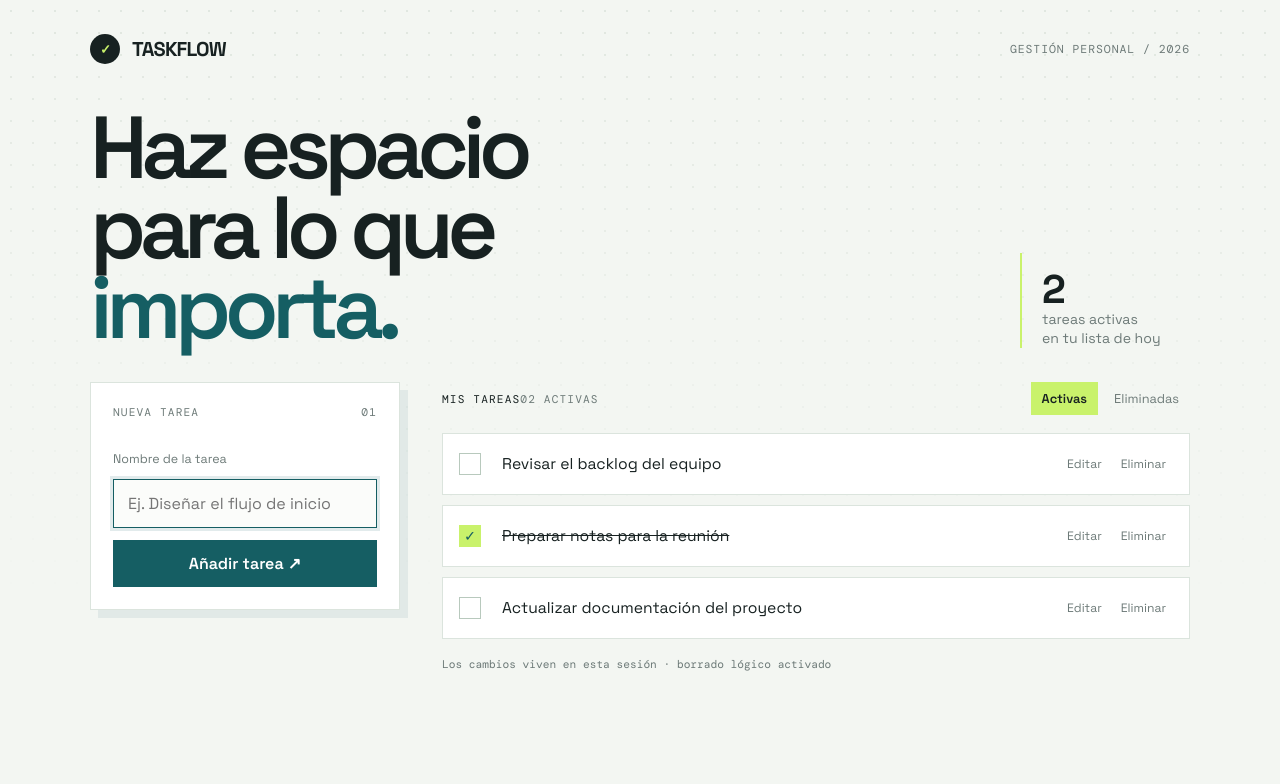
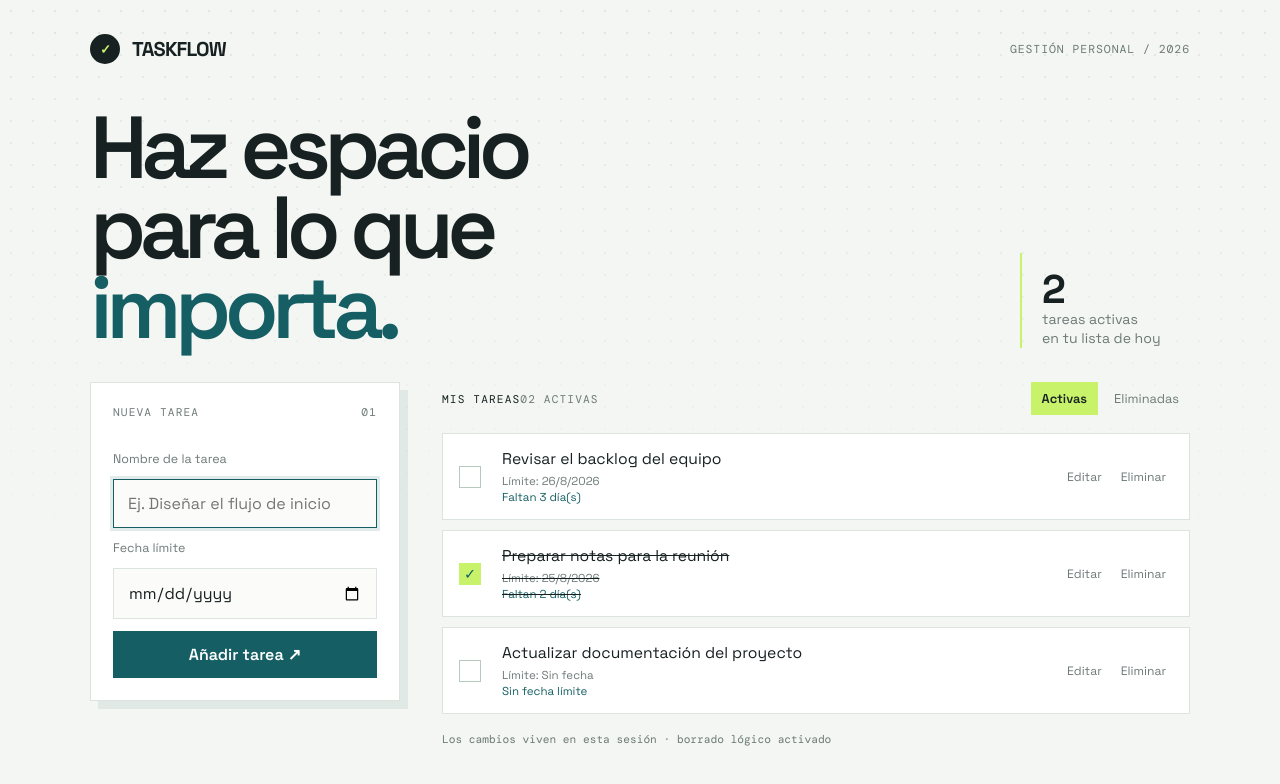
Before and after one commit to CVUCB/ProjectoDePrueba, a React (Vite) app: page / in a window 1280 px wide. Shown: the top 784 px of the page. Built offline with nearby package versions, Linux system fonts and the light colour scheme.

Commit message:
feat: adicionar deadline a las tareas

```diff
--- a/src/App.jsx
+++ b/src/App.jsx
@@ -4,9 +4,9 @@ import TaskList from './components/TaskList';
 import TaskToolbar from './components/TaskToolbar';
 
 const starterTasks = [
-  { id: 1, name: 'Revisar el backlog del equipo', active: true, deleted: false },
-  { id: 2, name: 'Preparar notas para la reunión', active: false, deleted: false },
-  { id: 3, name: 'Actualizar documentación del proyecto', active: true, deleted: false },
+  { id: 1, name: 'Revisar el backlog del equipo', active: true, deleted: false, deadline: '2026-08-26' },
+  { id: 2, name: 'Preparar notas para la reunión', active: false, deleted: false, deadline: '2026-08-25' },
+  { id: 3, name: 'Actualizar documentación del proyecto', active: true, deleted: false, deadline: '' },
 ];
 
 function App() {
@@ -16,18 +16,47 @@ function App() {
   const activeCount = tasks.filter((task) => !task.deleted && task.active).length;
   const deletedCount = tasks.filter((task) => task.deleted).length;
 
-  function addOrUpdate(name) {
+  function addOrUpdate(name, deadline) {
     setTasks((current) => editingTask
-      ? current.map((task) => task.id === editingTask.id ? { ...task, name } : task)
-      : [...current, { id: Date.now(), name, active: true, deleted: false }]);
+      ? current.map((task) => {
+        if (task.id === editingTask.id) {
+          task.name = name;
+          task.deadline = deadline;
+        }
+        return task;
+      })
+      : [...current, { id: Date.now(), name, active: true, deleted: false, deadline }]);
     setEditingTask(null);
   }
 
+  function getRemainingTime(task) {
+    if (!task.deadline) return 'Sin fecha límite';
+
+    const now = new Date();
+    const end = new Date(task.deadline + 'T23:59:59');
+    const diffMs = end.getTime() - now.getTime();
+    const dayMs = 24 * 60 * 60 * 1000;
+    const days = Math.ceil(diffMs / dayMs);
+
+    if (days < 0) return `Vencida hace ${Math.abs(days)} día(s)`;
+    if (days === 0) return 'Vence hoy';
+    return `Faltan ${days} día(s)`;
+  }
+
   const handlers = {
-    onToggle: (id) => setTasks((current) => current.map((task) => task.id === id ? { ...task, active: !task.active } : task)),
+    onToggle: (id) => setTasks((current) => current.map((task) => {
+      if (task.id === id) task.active = !task.active;
+      return task;
+    })),
     onEdit: setEditingTask,
-    onDelete: (id) => setTasks((current) => current.map((task) => task.id === id ? { ...task, deleted: true } : task)),
-    onRestore: (id) => setTasks((current) => current.map((task) => task.id === id ? { ...task, deleted: false } : task)),
+    onDelete: (id) => setTasks((current) => current.map((task) => {
+      if (task.id === id) task.deleted = true;
+      return task;
+    })),
+    onRestore: (id) => setTasks((current) => current.map((task) => {
+      if (task.id === id) task.deleted = false;
+      return task;
+    })),
   };
 
   return (
@@ -44,7 +73,7 @@ function App() {
         <TaskForm editingTask={editingTask} onSave={addOrUpdate} onCancel={() => setEditingTask(null)} />
         <div>
           <TaskToolbar filter={filter} setFilter={setFilter} activeCount={activeCount} deletedCount={deletedCount} />
-          <TaskList tasks={tasks} filter={filter} handlers={handlers} />
+          <TaskList tasks={tasks} filter={filter} handlers={handlers} getRemainingTime={getRemainingTime} />
           <div className="meta">Los cambios viven en esta sesión · borrado lógico activado</div>
         </div>
       </section>
--- a/src/components/TaskForm.jsx
+++ b/src/components/TaskForm.jsx
@@ -2,15 +2,17 @@ import { useEffect, useState } from 'react';
 
 function TaskForm({ editingTask, onSave, onCancel }) {
   const [name, setName] = useState(editingTask?.name ?? '');
+  const [deadline, setDeadline] = useState(editingTask?.deadline ?? '');
 
   useEffect(() => {
     setName(editingTask?.name ?? '');
+    setDeadline(editingTask?.deadline ?? '');
   }, [editingTask]);
 
   function submit(event) {
     event.preventDefault();
     const cleanName = name.trim();
-    if (cleanName) onSave(cleanName);
+    if (cleanName) onSave(cleanName, deadline);
   }
 
   return (
@@ -27,6 +29,13 @@ function TaskForm({ editingTask, onSave, onCancel }) {
         placeholder="Ej. Diseñar el flujo de inicio"
         autoFocus
       />
+      <label htmlFor="task-deadline">Fecha límite</label>
+      <input
+        id="task-deadline"
+        type="date"
+        value={deadline}
+        onChange={(event) => setDeadline(event.target.value)}
+      />
       <button className="primary" type="submit">
         {editingTask ? 'Guardar cambios' : 'Añadir tarea'} <span aria-hidden="true">↗</span>
       </button>
--- a/src/components/TaskItem.jsx
+++ b/src/components/TaskItem.jsx
@@ -1,4 +1,6 @@
-function TaskItem({ task, onToggle, onEdit, onDelete, onRestore }) {
+function TaskItem({ task, onToggle, onEdit, onDelete, onRestore, getRemainingTime }) {
+  const x = task.deadline ? new Date(task.deadline + 'T00:00:00').toLocaleDateString('es-CO') : 'Sin fecha';
+
   return (
     <article className={`task ${task.active ? '' : 'is-done'}`}>
       {!task.deleted && (
@@ -6,7 +8,11 @@ function TaskItem({ task, onToggle, onEdit, onDelete, onRestore }) {
           {task.active ? '' : '✓'}
         </button>
       )}
-      <span className="task-name">{task.name}</span>
+      <span className="task-name">
+        {task.name}
+        <small className="task-deadline">Límite: {x}</small>
+        <small className="task-remaining">{getRemainingTime(task)}</small>
+      </span>
       <div className="task-actions">
         {task.deleted ? (
           <button className="icon-btn" onClick={() => onRestore(task.id)}>Restaurar</button>
--- a/src/components/TaskList.jsx
+++ b/src/components/TaskList.jsx
@@ -1,6 +1,6 @@
 import TaskItem from './TaskItem';
 
-function TaskList({ tasks, filter, handlers }) {
+function TaskList({ tasks, filter, handlers, getRemainingTime }) {
   const visibleTasks = tasks.filter((task) => (filter === 'deleted' ? task.deleted : !task.deleted));
 
   if (!visibleTasks.length) {
@@ -14,7 +14,7 @@ function TaskList({ tasks, filter, handlers }) {
 
   return (
     <div className="tasks">
-      {visibleTasks.map((task) => <TaskItem key={task.id} task={task} {...handlers} />)}
+      {visibleTasks.map((task, index) => <TaskItem key={index} task={task} getRemainingTime={getRemainingTime} {...handlers} />)}
     </div>
   );
 }
--- a/src/styles.css
+++ b/src/styles.css
@@ -39,6 +39,8 @@ input:focus { border-color: var(--teal); box-shadow: 0 0 0 3px rgba(21,94,99,.12
 .check { width: 22px; height: 22px; border: 1px solid #b8c9bd; background: transparent; color: var(--teal); display: grid; place-items: center; padding: 0; font-size: .9rem; }
 .is-done .check { background: var(--lime); border-color: var(--lime); }
 .task-name { font-size: .98rem; overflow-wrap: anywhere; }
+.task-deadline { display: block; margin-top: 5px; color: var(--muted); font-size: .72rem; }
+.task-remaining { display: block; margin-top: 2px; color: var(--teal); font-size: .72rem; }
 .is-done .task-name { text-decoration: line-through; }
 .task-actions { display: flex; gap: 5px; }
 .icon-btn { border: 0; background: transparent; color: var(--muted); padding: 7px; font-size: .76rem; }
```
